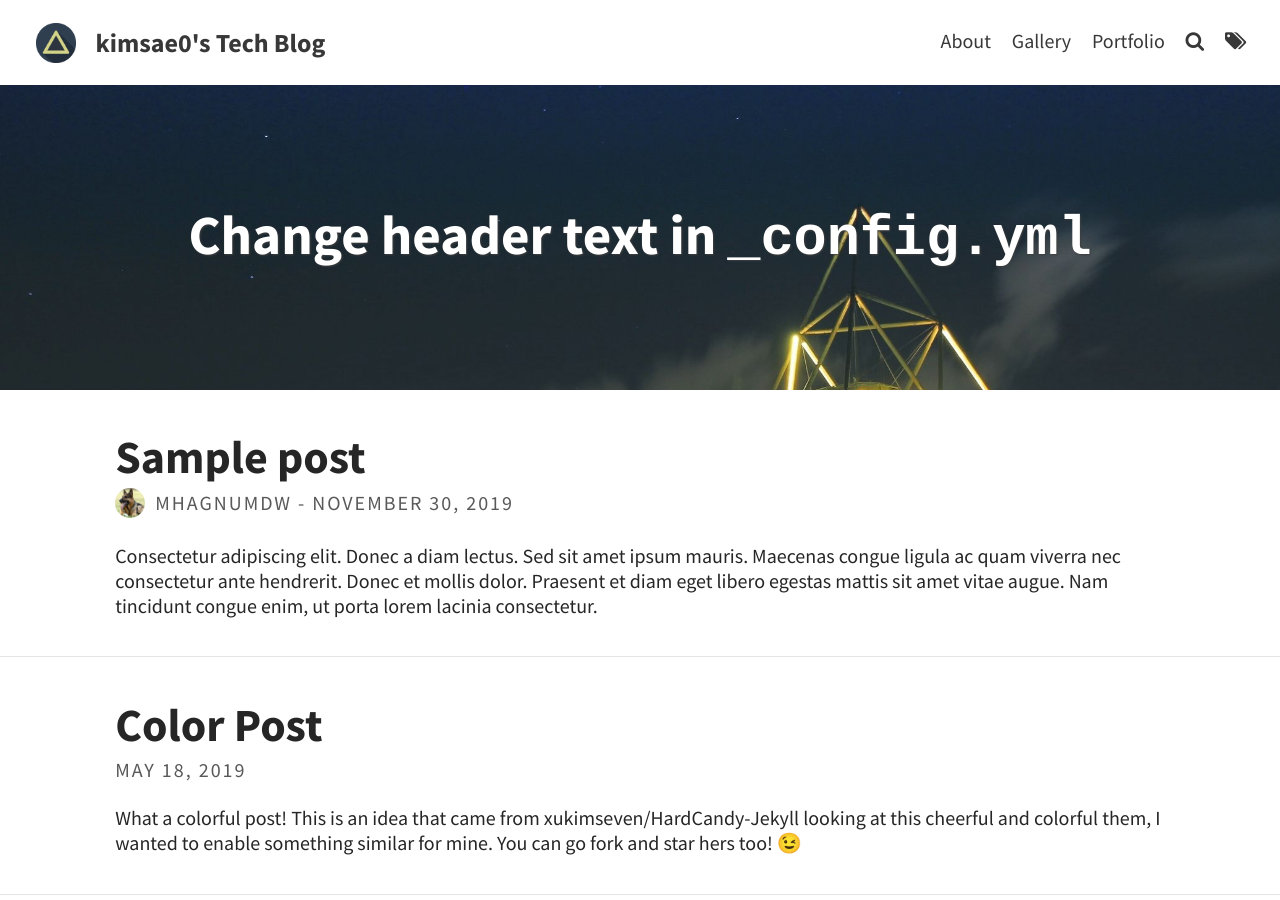
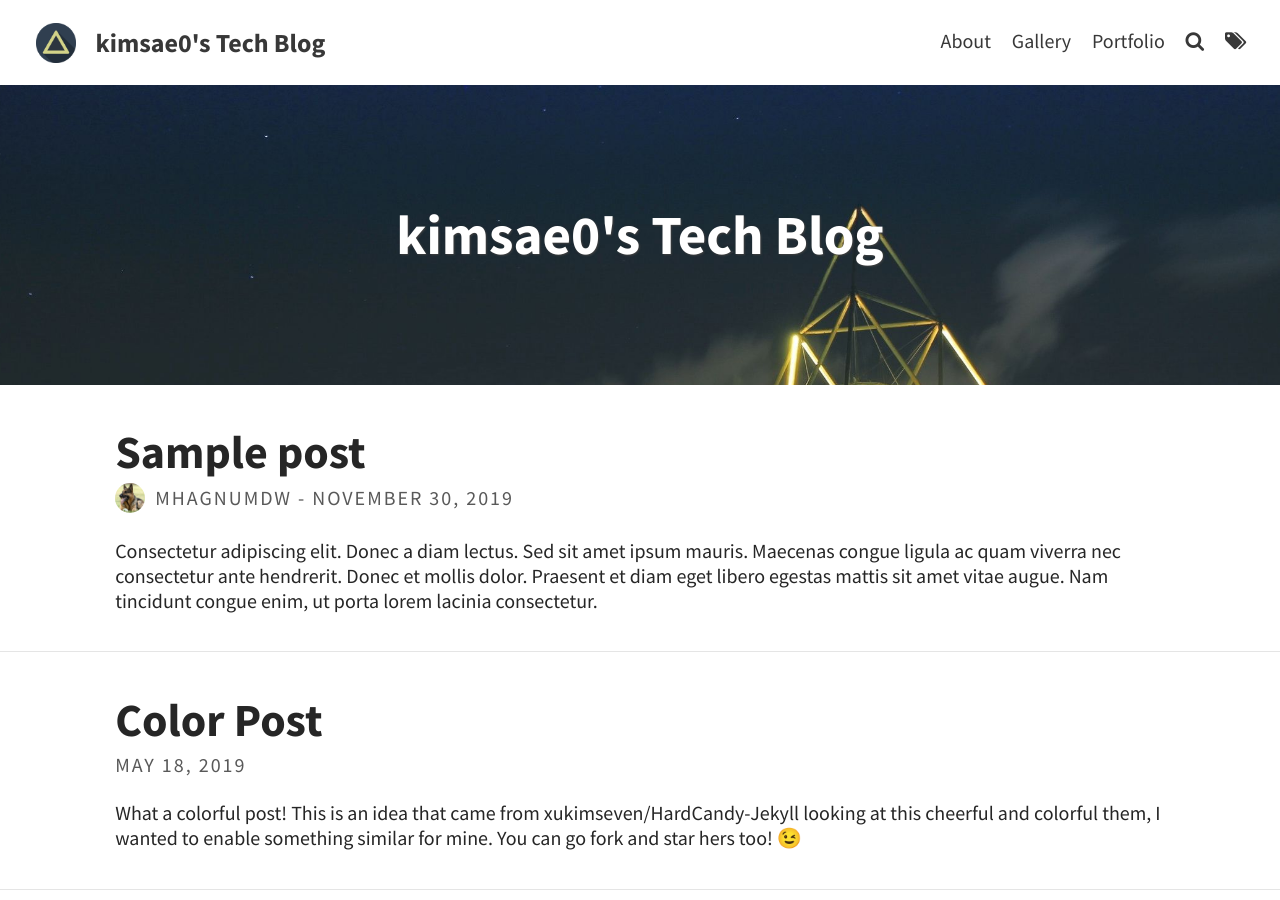
Before and after one commit to kimsae0/kimsae0.github.io, a Jekyll site: the page built from index.html, in a window 1280 px wide and 900 px high. Built offline with Jekyll 4.4.1, drawn with Linux system fonts in a browser that asks for light colours; the list of posts is cut into pages by our own code.

Commit message:
change header text

```diff
--- a/_config.yml
+++ b/_config.yml
@@ -18,7 +18,7 @@ theme_settings:
   favicon: assets/favicon.ico
 
   # Header and footer text
-  header_text: Change header text in <code>_config.yml</code>
+  header_text: kimsae0's Tech Blog
   header_feature_image: assets/img/pexels/triangular.jpeg
   footer_text: >
     Powered by <a href="https://jekyllrb.com/">Jekyll</a> with <a href="https://github.com/sylhare/Type-on-Strap">Type on Strap</a>
```
